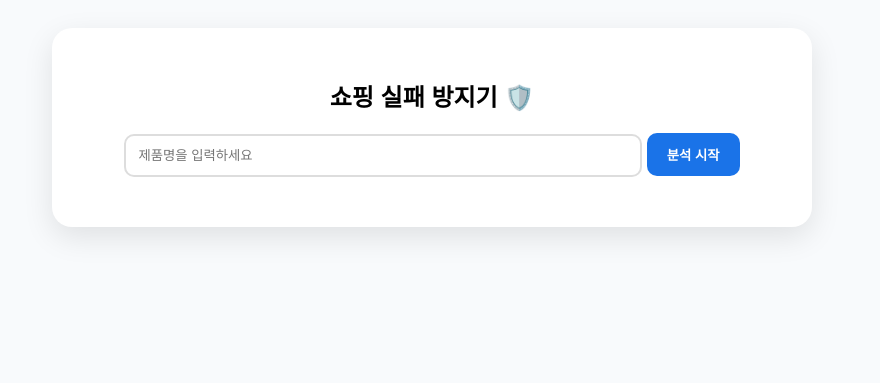
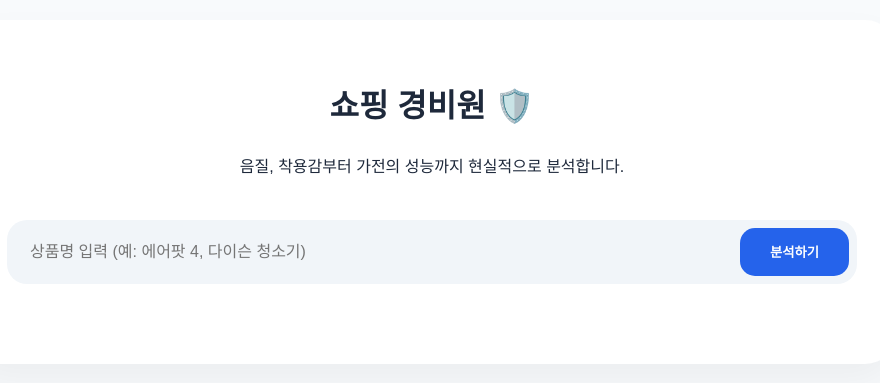
Before and after one commit to qjootkar1/-, a Python web app: template templates/index.html in a window 1280 px wide. Shown: the top 383 px of the page, without its empty margins (208-1088 px from the left). Run offline with Jinja, Linux system fonts and the light colour scheme; the template is opened without the code that fills it, so the values that code supplies are empty.

Commit message:
Update title and styling in index.html

```diff
--- a/templates/index.html
+++ b/templates/index.html
@@ -1,42 +1,85 @@
 <!DOCTYPE html>
-<html>
+<html lang="ko">
 <head>
     <meta charset="UTF-8">
-    <title>쇼핑 실패 방지기 🛡️</title>
+    <meta name="viewport" content="width=device-width, initial-scale=1.0">
+    <title>쇼핑 경비원 🛡️</title>
     <script src="https://cdn.jsdelivr.net/npm/vue@2"></script>
     <script src="https://cdn.jsdelivr.net/npm/axios/dist/axios.min.js"></script>
     <style>
-        body { font-family: sans-serif; background: #f8fafc; padding: 20px; }
-        .box { max-width: 700px; margin: 0 auto; background: white; padding: 30px; border-radius: 20px; box-shadow: 0 10px 30px rgba(0,0,0,0.1); }
-        .score-circle { width: 120px; height: 120px; border-radius: 50%; background: #1a73e8; color: white; display: flex; align-items: center; justify-content: center; font-size: 2.5rem; font-weight: bold; margin: 20px auto; }
-        .tag { background: #e2e8f0; padding: 4px 10px; border-radius: 10px; margin: 3px; display: inline-block; font-size: 0.8rem; }
-        input { width: 70%; padding: 12px; border: 2px solid #ddd; border-radius: 10px; }
-        button { padding: 12px 20px; background: #1a73e8; color: white; border: none; border-radius: 10px; cursor: pointer; font-weight: bold; }
-        .con-list { background: #fff5f5; border-left: 4px solid #f56565; padding: 10px; margin-top: 10px; font-size: 0.85rem; }
+        :root { --primary: #2563eb; --danger: #ef4444; --success: #10b981; --bg: #f8fafc; }
+        body { font-family: 'Pretendard', sans-serif; background: var(--bg); margin: 0; padding: 20px; color: #1e293b; line-height: 1.6; }
+        .container { max-width: 850px; margin: 0 auto; background: white; padding: 40px; border-radius: 32px; box-shadow: 0 20px 40px rgba(0,0,0,0.05); }
+        .header { text-align: center; margin-bottom: 40px; }
+        .search-bar { display: flex; gap: 10px; background: #f1f5f9; padding: 8px; border-radius: 20px; margin-bottom: 40px; }
+        input { flex: 1; border: none; background: transparent; padding: 15px; font-size: 1rem; outline: none; }
+        button { background: var(--primary); color: white; border: none; padding: 0 30px; border-radius: 15px; font-weight: bold; cursor: pointer; transition: 0.2s; }
+        button:disabled { opacity: 0.5; cursor: not-allowed; }
+
+        .report-section { border: 1px solid #e2e8f0; border-radius: 24px; padding: 30px; }
+        .score-wrap { text-align: center; margin-bottom: 30px; }
+        .score-box { width: 150px; height: 150px; border-radius: 50%; display: inline-flex; flex-direction: column; align-items: center; justify-content: center; color: white; margin-bottom: 15px; box-shadow: 0 10px 25px rgba(0,0,0,0.1); }
+        .score-num { font-size: 3.5rem; font-weight: 900; line-height: 1; }
+
+        .high { background: var(--success); }
+        .mid { background: #f59e0b; }
+        .low { background: var(--danger); }
+
+        .reasoning { background: #f1f5f9; border-radius: 16px; padding: 20px; margin-bottom: 30px; text-align: left; }
+        .badge-group { display: flex; gap: 10px; margin-top: 10px; }
+        .badge { padding: 5px 12px; border-radius: 8px; font-size: 0.85rem; font-weight: bold; }
+        .bg-good { background: #dcfce7; color: var(--success); }
+        .bg-bad { background: #fee2e2; color: var(--danger); }
+
+        .tag { background: #eff6ff; color: #1d4ed8; padding: 6px 14px; border-radius: 10px; margin: 4px; display: inline-block; font-size: 0.85rem; font-weight: 600; }
+        .con-item { background: #fffafb; border: 1px solid #fecaca; padding: 15px; border-radius: 14px; margin-bottom: 10px; font-size: 0.9rem; }
+
+        .loading-icon { border: 3px solid #f3f3f3; border-top: 3px solid white; border-radius: 50%; width: 18px; height: 18px; animation: spin 1s linear infinite; display: inline-block; margin-right: 8px; }
+        @keyframes spin { 0% { transform: rotate(0deg); } 100% { transform: rotate(360deg); } }
     </style>
 </head>
 <body>
-    <div id="app" class="box">
-        <h2 style="text-align: center;">쇼핑 실패 방지기 🛡️</h2>
-        <div style="text-align: center; margin-bottom: 20px;">
-            <input v-model="query" placeholder="제품명을 입력하세요" @keyup.enter="analyze">
-            <button @click="analyze" :disabled="loading" v-text="loading ? '분석 중...' : '분석 시작'"></button>
+    <div id="app" class="container">
+        <div class="header">
+            <h1>쇼핑 경비원 🛡️</h1>
+            <p>음질, 착용감부터 가전의 성능까지 현실적으로 분석합니다.</p>
         </div>
 
-        <div v-if="res">
-            <div class="score-circle" v-text="res.score"></div>
-            <div style="text-align: center; margin-bottom: 20px;">
-                <span v-for="t in res.tags" class="tag" v-text="'#' + t"></span>
+        <div class="search-bar">
+            <input v-model="query" placeholder="상품명 입력 (예: 에어팟 4, 다이슨 청소기)" @keyup.enter="analyze">
+            <button @click="analyze" :disabled="loading">
+                <span v-if="loading" class="loading-icon"></span>
+                [[ loading ? '분석중' : '분석하기' ]]
+            </button>
+        </div>
+
+        <div v-if="res" class="report-section">
+            <div class="score-wrap">
+                <div :class="['score-box', res.score >= 80 ? 'high' : (res.score >= 60 ? 'mid' : 'low')]">
+                    <span class="score-num">[[ res.score ]]</span>
+                    <span style="font-size: 0.8rem; font-weight: bold;">추천 지수</span>
+                </div>
+                <div>
+                    <span v-for="t in res.tags" class="tag">#[[ t ]]</span>
+                </div>
             </div>
 
-            <div v-if="res.cons.length > 0">
-                <strong>⚠️ 주의사항 및 단점</strong>
-                <div v-for="c in res.cons" class="con-list" v-text="c"></div>
+            <div class="reasoning">
+                <h4 style="margin-top: 0;">📋 분석 요약</h4>
+                <div v-for="r in res.reason" style="margin-bottom: 5px; font-size: 0.95rem;">📍 [[ r ]]</div>
+                <div class="badge-group">
+                    <div class="badge bg-good">👍 긍정 신호 [[ res.pros_n ]]건</div>
+                    <div class="badge bg-bad">⚠️ 주의 신호 [[ res.cons_n ]]건</div>
+                </div>
             </div>
 
-            <div style="margin-top: 25px;">
-                <strong>🔍 분석 원본 데이터</strong>
-                <div v-for="r in res.reviews" style="font-size: 0.8rem; color: #666; margin-top: 5px; border-bottom: 1px solid #eee;" v-text="r"></div>
+            <h4 style="color: var(--danger);">⚠️ 실사용자 주요 아쉬운 점</h4>
+            <div v-for="c in res.cons_list" class="con-item">
+                ❌ [[ c ]]
+            </div>
+
+            <div style="margin-top: 30px; opacity: 0.5; font-size: 0.75rem;">
+                * 검색된 데이터 원본 샘플: [[ res.reviews[0] ]]... 외 [[ res.reviews.length ]]건
             </div>
         </div>
     </div>
@@ -44,6 +87,7 @@
     <script>
         new Vue({
             el: '#app',
+            delimiters: ['[[', ']]'],
             data: { query: '', res: null, loading: false },
             methods: {
                 async analyze() {
@@ -52,7 +96,7 @@
                     try {
                         const response = await axios.get('/analyze?q=' + encodeURIComponent(this.query));
                         this.res = response.data;
-                    } catch (e) { alert('데이터 수집 실패'); }
+                    } catch (e) { alert('분석 실패'); }
                     finally { this.loading = false; }
                 }
             }
```
